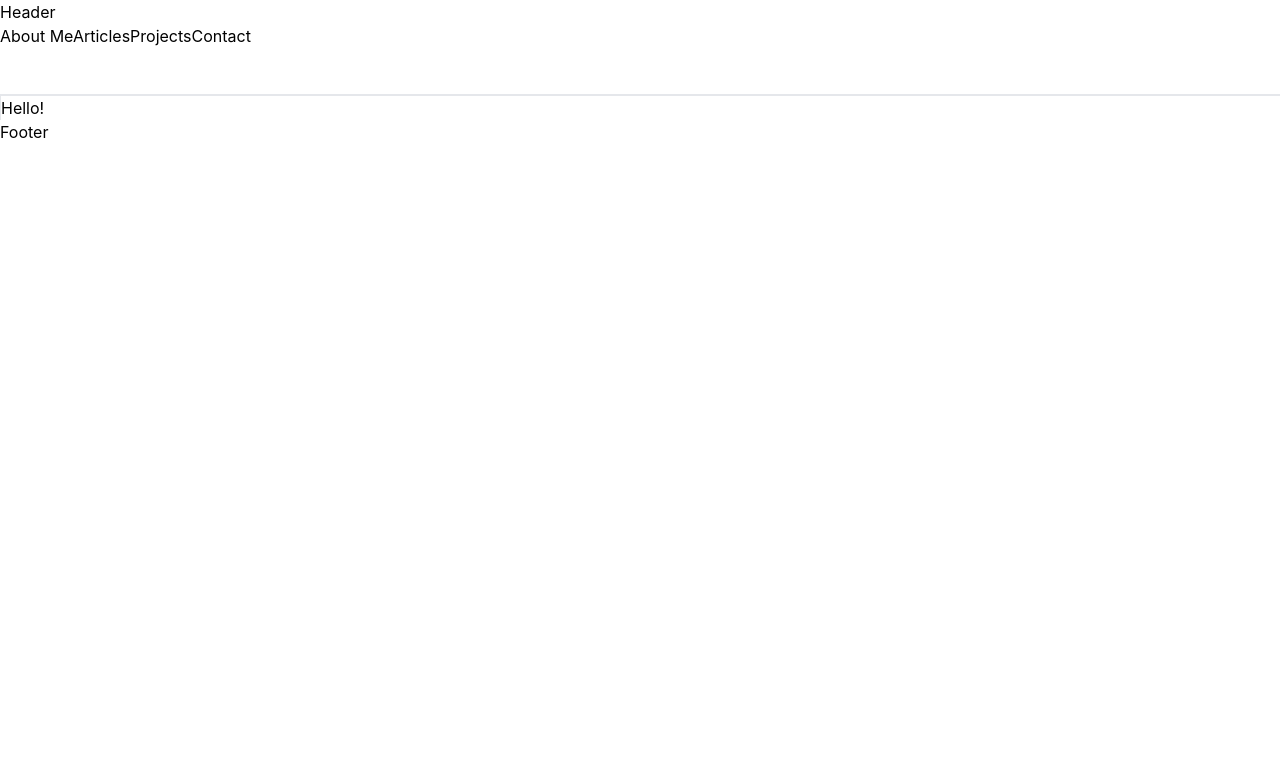
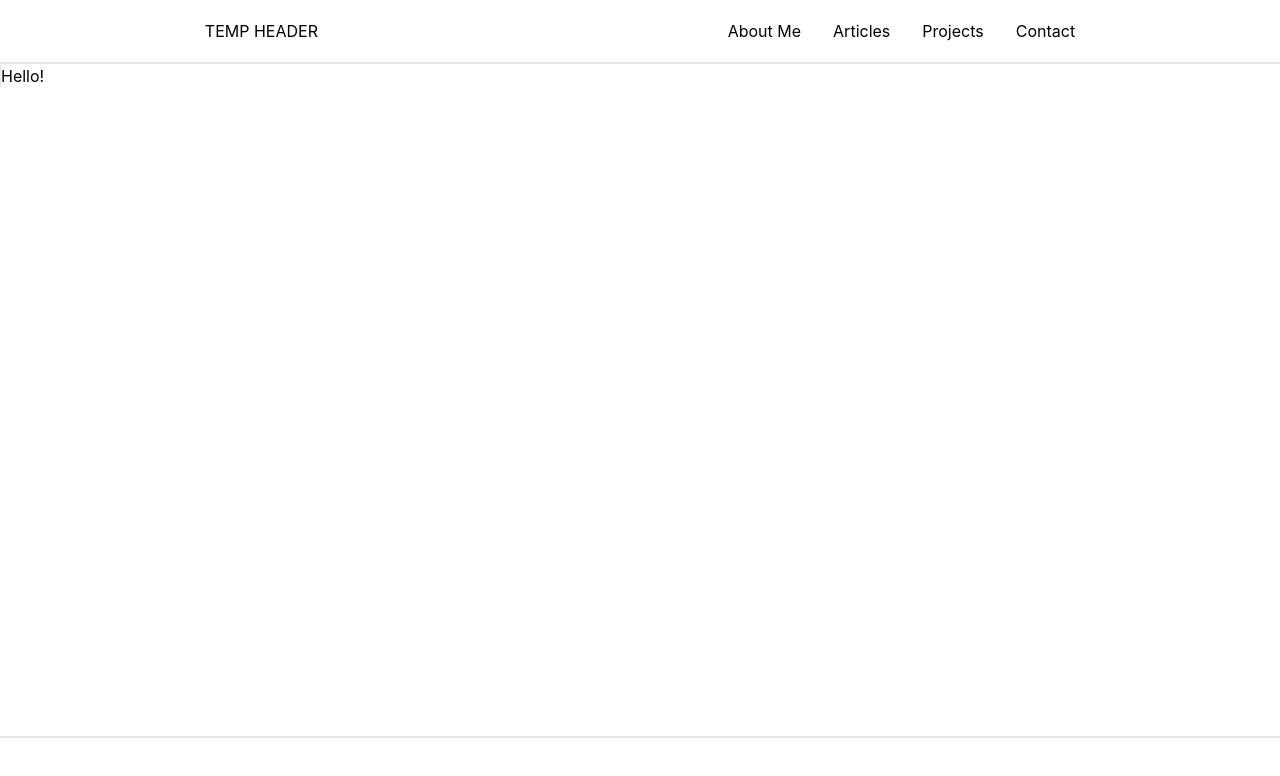
Before and after one commit to NacreousCloud/catcher-web, a Next.js app: page / in a window 1280 px wide. Shown: the top 776 px of the page. Built offline with nearby package versions, Linux system fonts and the light colour scheme.

Commit message:
Style: 헤더, 푸터 스타일 수정

```diff
--- a/src/components/Footer/index.tsx
+++ b/src/components/Footer/index.tsx
@@ -1,5 +1,5 @@
 const Footer = () => {
-  return <footer>Footer</footer>;
+  return <footer className="w-full h-16 border-t-2 bottom-0 absolute"></footer>;
 };
 
 export default Footer;
--- a/src/components/Header/index.tsx
+++ b/src/components/Header/index.tsx
@@ -2,14 +2,24 @@ import Link from "next/link";
 
 const Header = () => {
   return (
-    <header className="w-full h-24 border-b-2">
-      <h1>Header</h1>
-      <Link href={"about-me"}>About Me</Link>
-      <Link href={"articles"}>Articles</Link>
-      <Link href={"projects"}>Projects</Link>
-      <Link href={"contact"}>Contact</Link>
+    <header className="w-full h-16 border-b-2 flex items-center justify-around">
+      <div>
+        <LinkButton href={"/"}>TEMP HEADER</LinkButton>
+      </div>
+      <div>
+        <LinkButton href={"about-me"}>About Me</LinkButton>
+        <LinkButton href={"articles"}>Articles</LinkButton>
+        <LinkButton href={"projects"}>Projects</LinkButton>
+        <LinkButton href={"contact"}>Contact</LinkButton>
+      </div>
     </header>
   );
 };
 
+const LinkButton = ({ href, children }: { href: string; children: string }) => (
+  <span className="mx-4">
+    <Link href={href}>{children}</Link>
+  </span>
+);
+
 export default Header;
```
